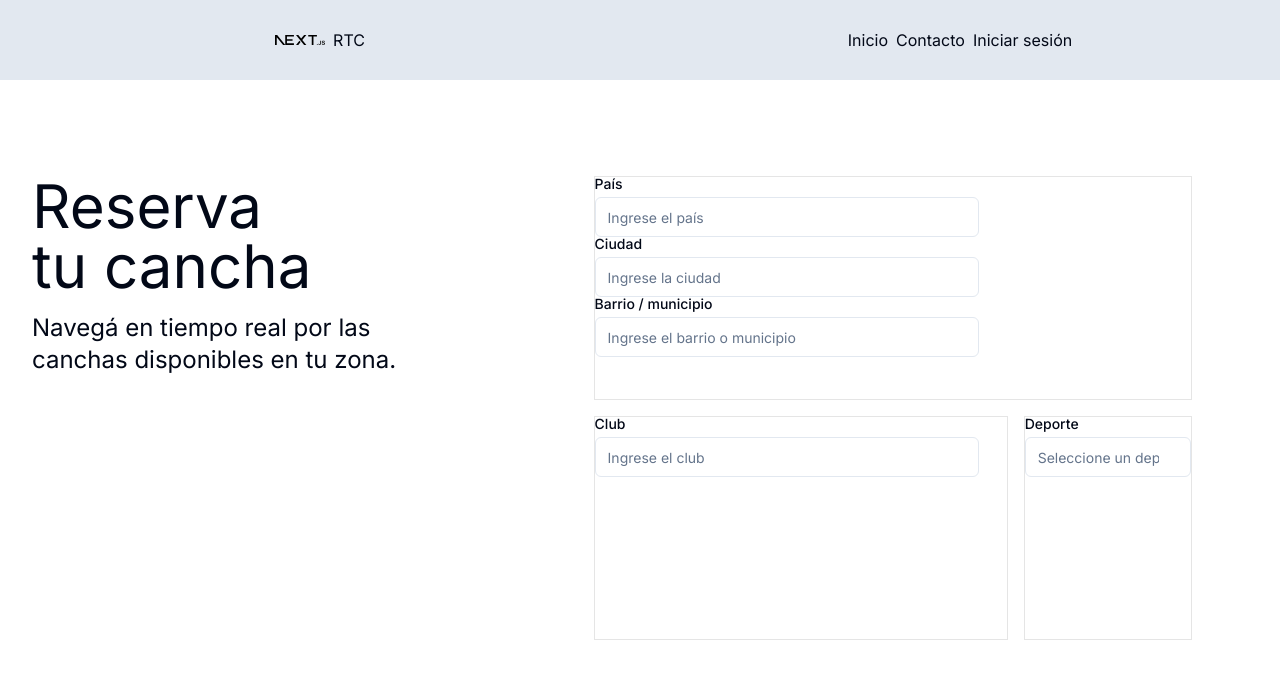
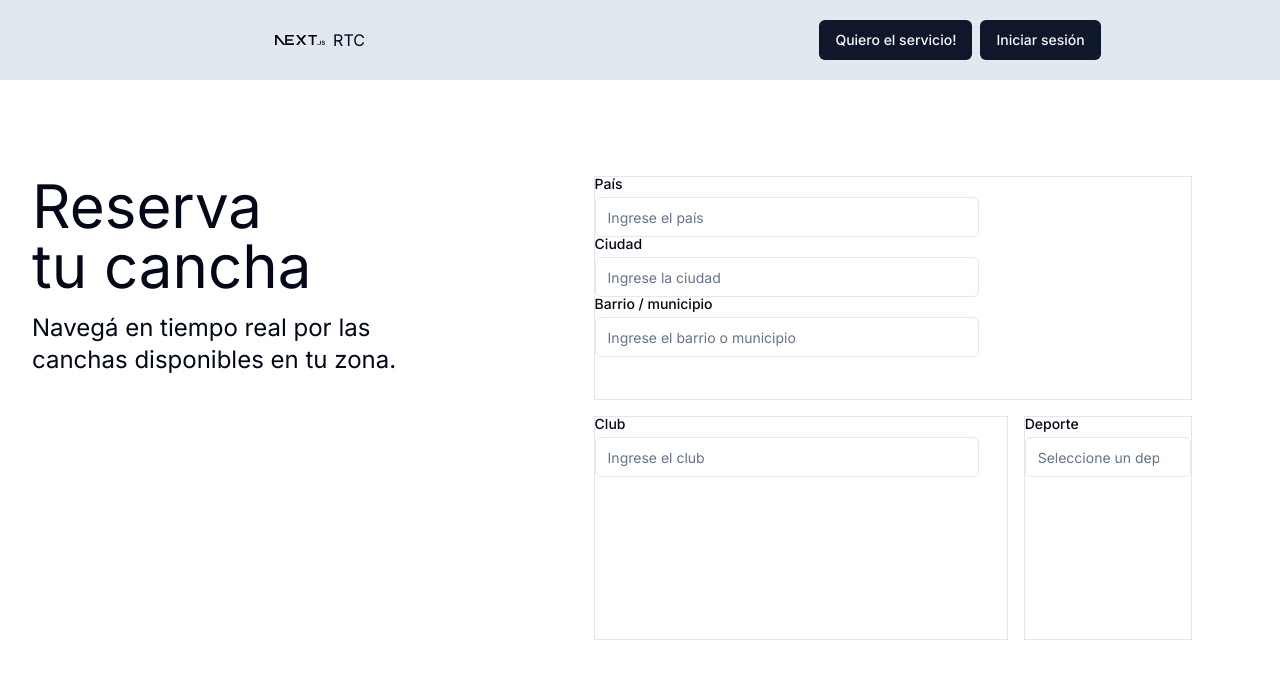
Before and after one commit to SantiZai/court-reservation-client, a Next.js app: page / in a window 1280 px wide. Shown: the top 678 px of the page. Built offline with nearby package versions, Linux system fonts and the light colour scheme.

Commit message:
conditional navbar with the screen size

```diff
--- a/components/NavBar.tsx
+++ b/components/NavBar.tsx
@@ -3,6 +3,7 @@
 import { useState } from "react";
 import Image from "next/image";
 import Link from "next/link";
+import { Button } from "./ui/button";
 
 const NavBar = () => {
   const [isOpen, setIsOpen] = useState(false);
@@ -19,9 +20,7 @@ const NavBar = () => {
         w-2/3 sm:w-full h-full sm:h-20
         absolute top-0 sm:sticky z-2
         grid grid-cols-1 grid-rows-2 place-items-center sm:grid sm:grid-rows-1 sm:grid-cols-2
-        ${
-          !isOpen ? "-right-2/3" : "right-0"
-        }
+        ${!isOpen ? "-right-2/3" : "right-0"}
         bg-slate-200 transition-all duration-500`}
       >
         <section className="px-6 py-2">
@@ -36,7 +35,14 @@ const NavBar = () => {
           </article>
         </section>
         <section className="px-6 py-2">
-          <ul className="h-full flex flex-col sm:flex-row gap-2 justify-end items-center">
+          {/* desk nav */}
+          <ul className="hidden sm:flex h-full gap-2 justify-end items-center">
+            <Button>Quiero el servicio!</Button>
+            <Button>Iniciar sesión</Button>
+          </ul>
+
+          {/* mobile nav */}
+          <ul className="sm:hidden h-full flex flex-col sm:flex-row gap-2 justify-end items-center">
             <li>
               <Link href="/">Inicio</Link>
             </li>
@@ -45,7 +51,7 @@ const NavBar = () => {
             </li>
             <li>
               {/* TODO: conditional render if the user is logged in */}
-              <Link href="/login">Iniciar sesión</Link>
+              <Button size="sm">Iniciar sesión</Button>
             </li>
           </ul>
         </section>
```
